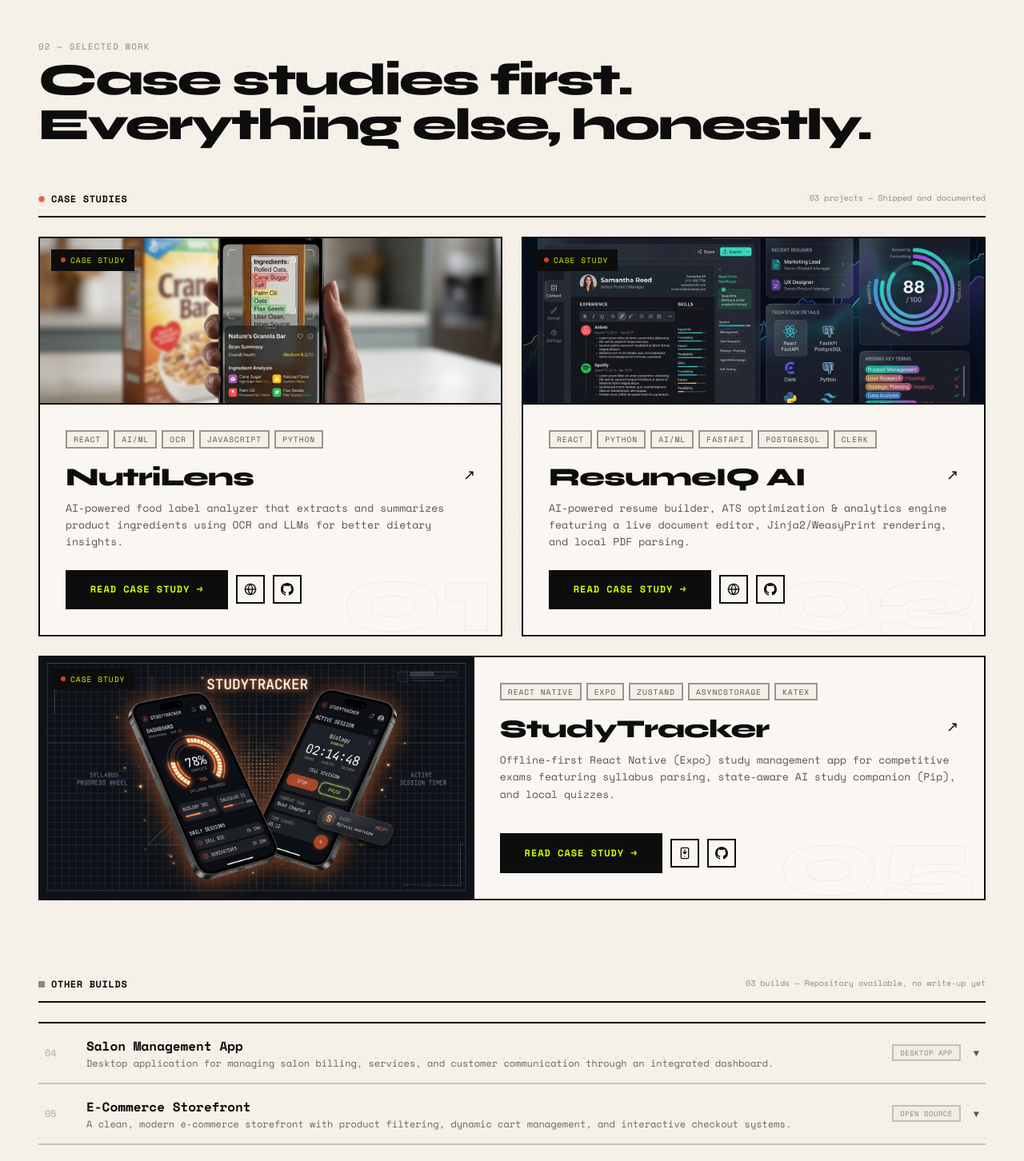
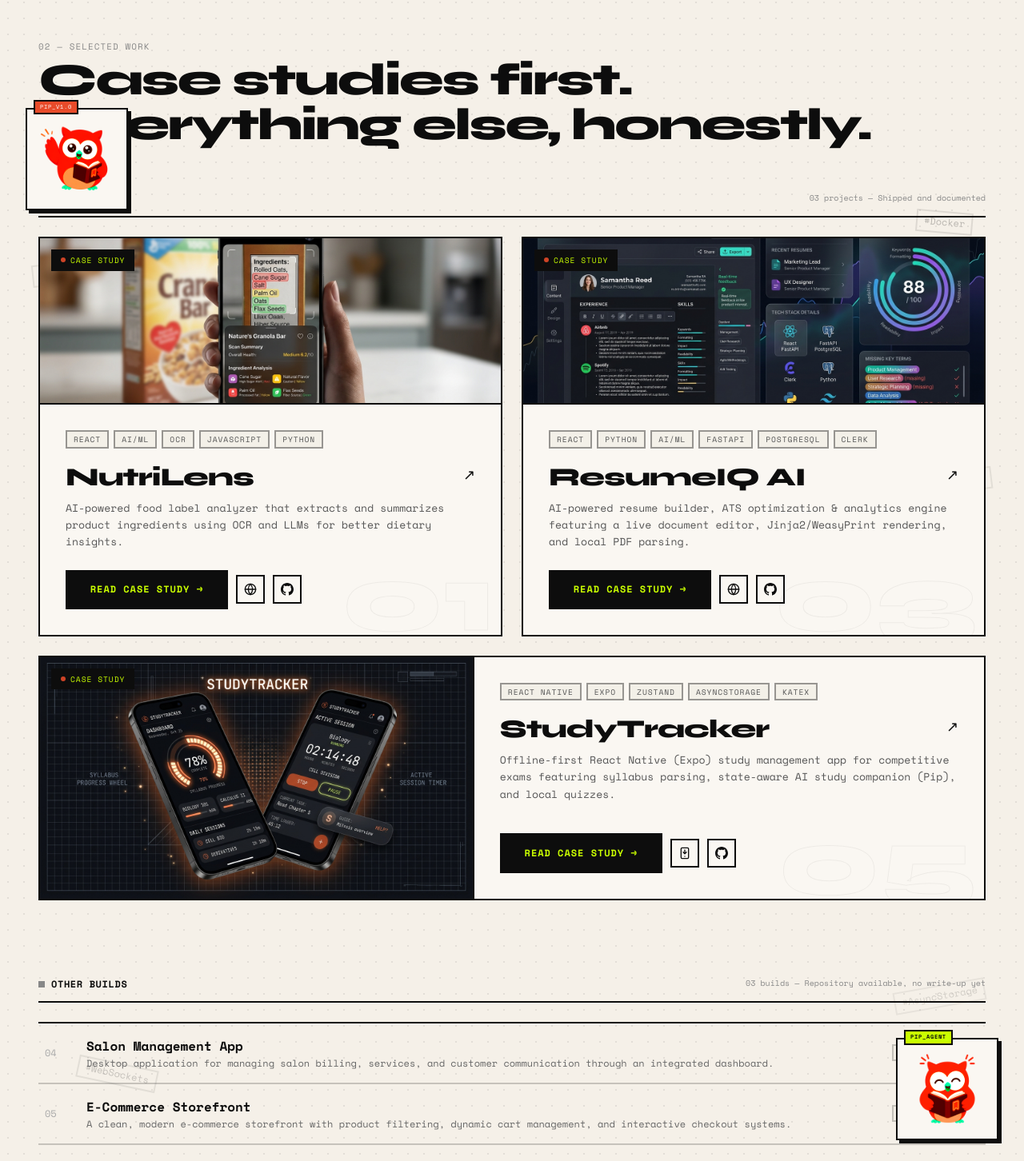
Before and after one commit to AradwadTushar/Portfolio, a React (Vite) app: page / in a window 1280 px wide. Shown: the part 1058-2510 px from the top of the page at 80% size. Built offline with nearby package versions, Linux system fonts and the light colour scheme.

Commit message:
feat: add scattered skills in margins and floating Pip mascots with dynamic brand color shift filters

```diff
--- a/src/components/sections/Projects.jsx
+++ b/src/components/sections/Projects.jsx
@@ -8,6 +8,7 @@ import ProjectCard from '../ui/ProjectCard.jsx';
  * Restructured premium two-tier layout:
  * - Tier 1: Case Studies (Vertical Grid + Full-Width Horizontal layout)
  * - Tier 2: Other Builds (Accordion list, showing secondary/open-source tools)
+ * - Margins: Waving/reading Pip mascots and scattered skill tags fill outer desktop space.
  */
 export default function Projects() {
   const [expandedId, setExpandedId] = useState(null);
@@ -21,7 +22,65 @@ export default function Projects() {
   };
 
   return (
-    <section id="projects" className="border-brutal-b py-20 px-6 sm:px-8 lg:px-12 bg-[#F5F0E8] projects-grid-bg relative">
+    <section id="projects" className="border-brutal-b py-20 px-6 sm:px-8 lg:px-12 bg-[#F5F0E8] projects-grid-bg relative overflow-hidden">
+
+      {/* ── BACKGROUND SCATTERED SKILLS (Left Margin) ───────────────── */}
+      <div className="hidden xl:block absolute left-10 top-[22%] opacity-20 rotate-[-6deg] font-mono text-xs border border-ink/40 px-2 py-1 select-none pointer-events-none">
+        #FastAPI
+      </div>
+      <div className="hidden xl:block absolute left-20 top-[42%] opacity-25 rotate-[8deg] font-mono text-xs border border-ink/40 px-2 py-1 select-none pointer-events-none">
+        #Zustand
+      </div>
+      <div className="hidden xl:block absolute left-12 top-[64%] opacity-15 rotate-[-4deg] font-mono text-xs border border-ink/40 px-2 py-1 select-none pointer-events-none">
+        #Electron
+      </div>
+      <div className="hidden xl:block absolute left-24 top-[84%] opacity-20 rotate-[12deg] font-mono text-xs border border-ink/40 px-2 py-1 select-none pointer-events-none">
+        #WebSockets
+      </div>
+
+      {/* ── BACKGROUND SCATTERED SKILLS (Right Margin) ──────────────── */}
+      <div className="hidden xl:block absolute right-16 top-[18%] opacity-25 rotate-[5deg] font-mono text-xs border border-ink/40 px-2 py-1 select-none pointer-events-none">
+        #Docker
+      </div>
+      <div className="hidden xl:block absolute right-10 top-[38%] opacity-20 rotate-[-7deg] font-mono text-xs border border-ink/40 px-2 py-1 select-none pointer-events-none">
+        #Ollama
+      </div>
+      <div className="hidden xl:block absolute right-24 top-[58%] opacity-30 rotate-[6deg] font-mono text-xs border border-ink/40 px-2 py-1 select-none pointer-events-none">
+        #PostgreSQL
+      </div>
+      <div className="hidden xl:block absolute right-12 top-[78%] opacity-15 rotate-[-10deg] font-mono text-xs border border-ink/40 px-2 py-1 select-none pointer-events-none">
+        #AsyncStorage
+      </div>
+
+      {/* ── LEFT FLOATING MASCOT: WAVING PIP ───────────────────────── */}
+      <div className="hidden xl:block absolute left-4 lg:left-8 top-[10%] w-32 h-32 z-20 select-none pip-mascot-container">
+        <div className="border-2 border-ink p-2 bg-[#FAF7F2] shadow-[4px_4px_0px_0px_rgba(13,13,13,1)] relative">
+          <div className="absolute -top-3 left-2 bg-[#E84B2A] text-white text-[7px] px-1.5 py-0.5 font-mono uppercase tracking-widest border border-ink">
+            Pip_v1.0
+          </div>
+          <img
+            src="/images/mascot/pip-waving.png"
+            alt="Pip Waving Mascot"
+            className="w-full h-full object-contain pip-mascot"
+          />
+        </div>
+      </div>
+
+      {/* ── RIGHT FLOATING MASCOT: READING PIP ──────────────────────── */}
+      <div className="hidden xl:block absolute right-4 lg:right-8 bottom-[10%] w-32 h-32 z-20 select-none pip-mascot-container">
+        <div className="border-2 border-ink p-2 bg-[#FAF7F2] shadow-[4px_4px_0px_0px_rgba(13,13,13,1)] relative">
+          <div className="absolute -top-3 left-2 bg-[#CAFF00] text-ink text-[7px] px-1.5 py-0.5 font-mono uppercase tracking-widest border border-ink font-bold">
+            Pip_Agent
+          </div>
+          <img
+            src="/images/mascot/pip-reading.png"
+            alt="Pip Reading Mascot"
+            className="w-full h-full object-contain pip-mascot"
+          />
+        </div>
+      </div>
+
+      {/* ── MAIN CONTENT CONTAINER ─────────────────────────────────── */}
       <div className="max-w-[1240px] mx-auto relative z-10">
 
         {/* Eyebrow & Main Section Header */}
--- a/src/index.css
+++ b/src/index.css
@@ -474,3 +474,12 @@ section { scroll-margin-top: 58px; }
   background-image: radial-gradient(rgba(13, 13, 13, 0.08) 1.2px, transparent 1.2px);
   background-size: 20px 20px;
 }
+
+/* Floating Pip mascot brand color shifts & physics */
+.pip-mascot {
+  filter: hue-rotate(120deg) saturate(1.5) contrast(1.1);
+  transition: transform 0.4s cubic-bezier(0.175, 0.885, 0.32, 1.275);
+}
+.pip-mascot-container:hover .pip-mascot {
+  transform: translateY(-8px) scale(1.07) rotate(2.5deg);
+}
```
Also changed, not shown: public/images/mascot/pip-reading.png (added), public/images/mascot/pip-waving.png (added).
